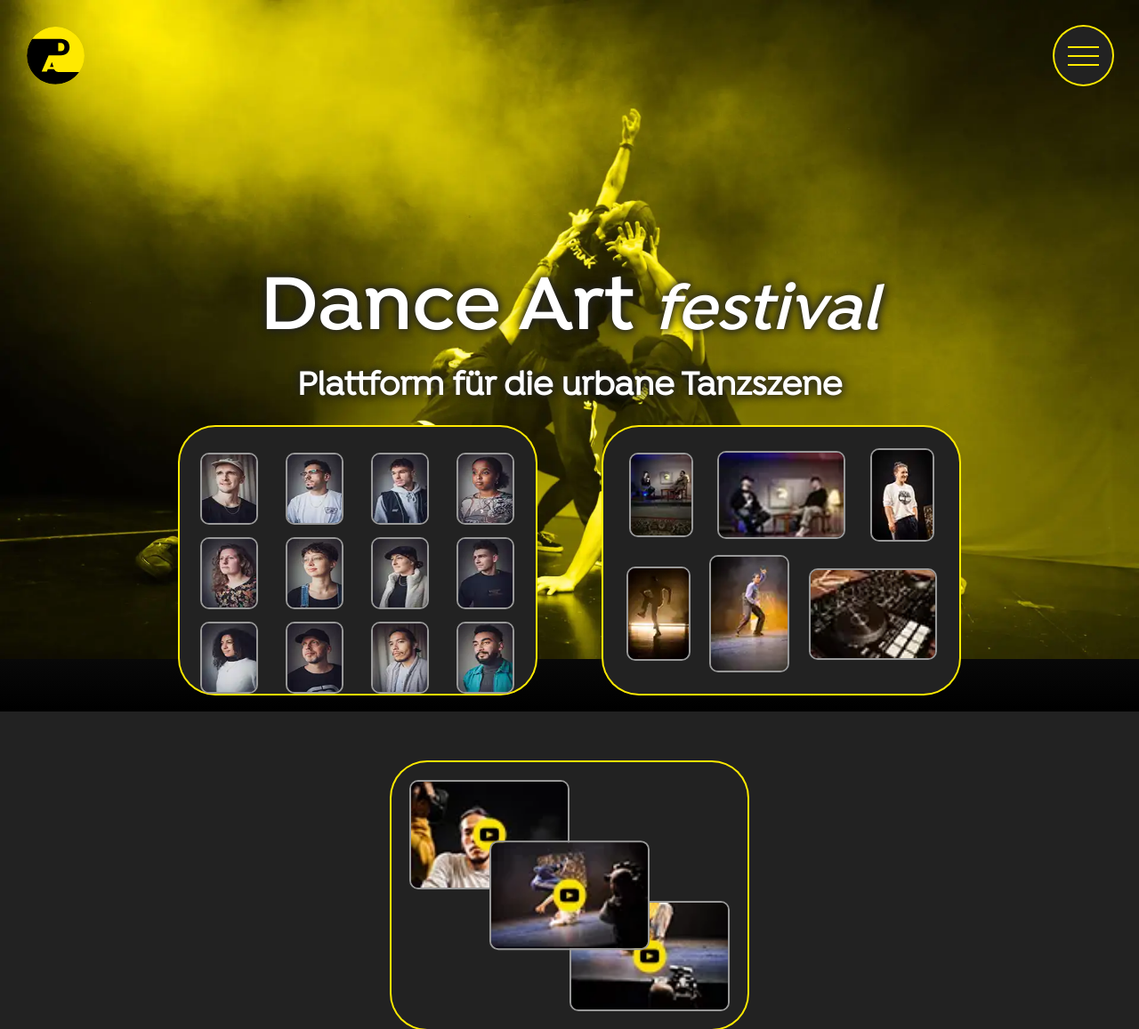
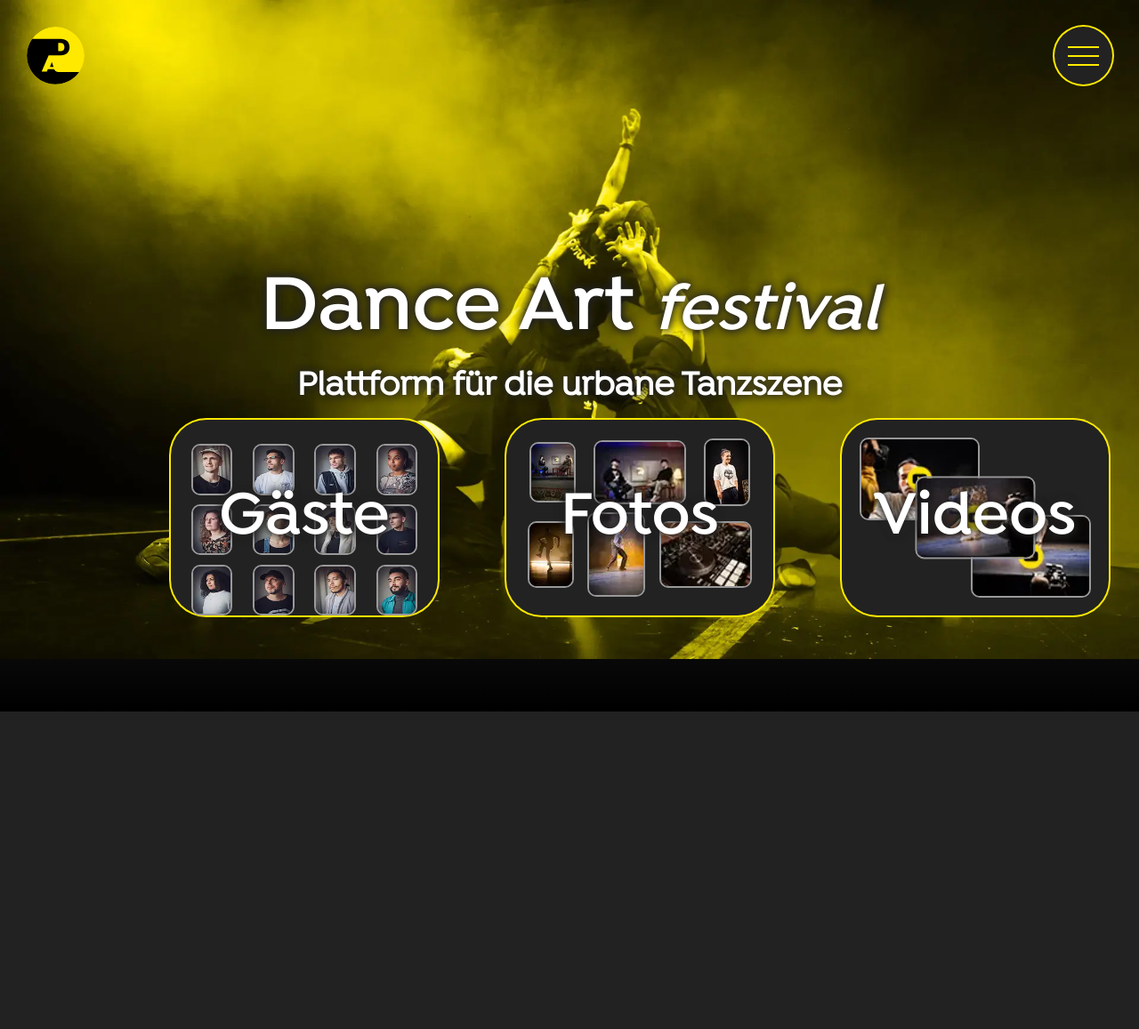
Before and after one commit to TimBittins/danceartfestival, a PHP site: page / in a window 1280 px wide. Shown: the whole page at 89% size. After the commit the page ends 800 px from the top, so only its background shows below. Run offline with PHP 8.4, Linux system fonts and the light colour scheme; some libraries are stand-ins or nearby versions.

Commit message:
cta positioning

```diff
--- a/assets/_landing-page.scss
+++ b/assets/_landing-page.scss
@@ -1,7 +1,7 @@
 /* H E A D E R */
 header {
     width: 100%;
-    height: auto;
+    height: 60vw;
     background-color: $grey-dark;
     background: url('../img/landing_bg_sm.webp') no-repeat center top  / 100vw auto;
     h1 {
@@ -49,10 +49,11 @@ header {
     gap: clamp(4vw, 6vw, 10vw);
     width: auto;
     height: auto;
+    margin: 15vw 0;
     @media screen and (min-width: $media-query__laptop) {
         position: absolute;
-        top: 60%;
-        margin: 0 auto;
+        top: 35%;
+        left: 15%;
     };
 }
 
@@ -61,20 +62,21 @@ header {
     display: flex;
     justify-content: center;
     align-items: center;
-    width: clamp(100px, 70vw, 400px);
-    height: clamp(100px, 50vw, 300px);
+    width: clamp(100px, 60vw, 300px);
+    height: clamp(100px, 45vw, 220px);
     box-shadow: 0 0 0 0.2rem $yellow-main;
     border-radius: 40px;
     background-color: $grey-dark;
     transition: all 0.3s ease;
 
-    h2 { display: none;
+    h2 {
         position: relative;
         top: 0;
         left: 0;
         font-family: isidora-semibold;
-        font-size: clamp(1rem, 10vw, 7rem);
+        font-size: clamp(1rem, 12vw, 7rem);
         text-align: center;
+        text-shadow: $text-fx__text-shadow--landing-page;
         z-index: 1;
     }
 
--- a/css/style.css
+++ b/css/style.css
@@ -769,7 +769,7 @@ html {
 /* H E A D E R */
 header {
   width: 100%;
-  height: auto;
+  height: 60vw;
   background-color: #222222;
   background: url("../img/landing_bg_sm.webp") no-repeat center top/100vw auto;
 }
@@ -836,13 +836,14 @@ header h3 {
   gap: clamp(4vw, 6vw, 10vw);
   width: auto;
   height: auto;
+  margin: 15vw 0;
 }
 
 @media screen and (min-width: 1025px) {
   .landing-page__cta {
     position: absolute;
-    top: 60%;
-    margin: 0 auto;
+    top: 35%;
+    left: 15%;
   }
 }
 
@@ -857,8 +858,8 @@ header h3 {
   -webkit-box-align: center;
       -ms-flex-align: center;
           align-items: center;
-  width: clamp(100px, 70vw, 400px);
-  height: clamp(100px, 50vw, 300px);
+  width: clamp(100px, 60vw, 300px);
+  height: clamp(100px, 45vw, 220px);
   -webkit-box-shadow: 0 0 0 0.2rem #feea01;
           box-shadow: 0 0 0 0.2rem #feea01;
   border-radius: 40px;
@@ -868,13 +869,13 @@ header h3 {
 }
 
 .cta__container h2 {
-  display: none;
   position: relative;
   top: 0;
   left: 0;
   font-family: isidora-semibold;
-  font-size: clamp(1rem, 10vw, 7rem);
+  font-size: clamp(1rem, 12vw, 7rem);
   text-align: center;
+  text-shadow: 2px 2px 10px #222222, -2px -2px 10px #222222;
   z-index: 1;
 }
 
```
